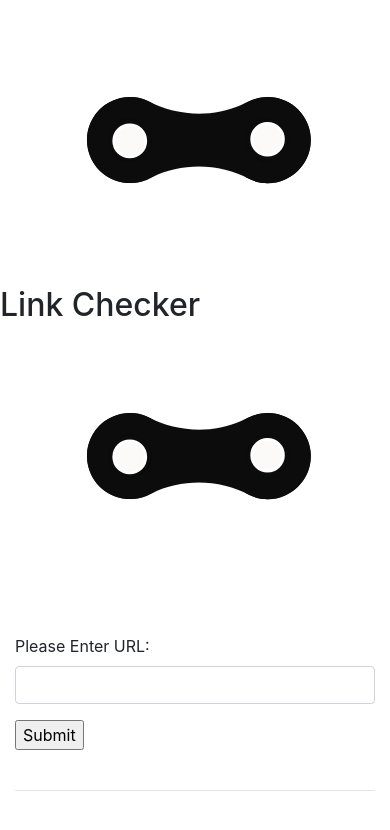
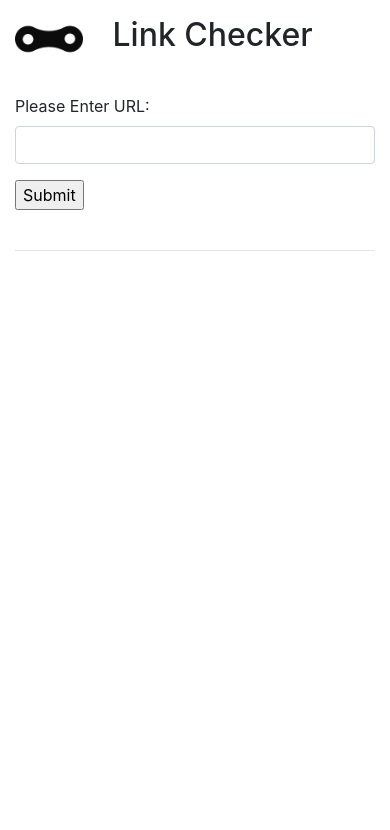
Before and after one commit to claudin5/link-checker, a Django app: page / in a window 390 px wide. Shown: the top 830 px of the page. Run offline with Django 3.2, Linux system fonts and the light colour scheme; parts of the project's set-up code (start-up, migrations or seed data) failed here and were passed over; some libraries are stand-ins or nearby versions.

Commit message:
changed image to png

```diff
--- a/static/css/base.css
+++ b/static/css/base.css
@@ -8,3 +8,8 @@
 td, th {
     padding-right: 1rem;
 }
+
+#logo-img {
+    width: 100%;
+    height: auto;
+}
--- a/templates/base.html
+++ b/templates/base.html
@@ -14,14 +14,11 @@
 <header>
     <div class="container py-3 mb-3">
         <div class="row">
-            <div class="col-sm-1 ">
-                <img src="{% static 'img/chain-312011.svg' %}" alt="Link Checker">
+            <div class="col-3 col-md-2 col-lg-1 d-flex align-items-center">
+                <img id="logo-img" src="{% static 'img/chain.png' %}" alt="Link Checker">
             </div>
-            <div class="co-3l d-flex align-items-center">
+            <div class="col d-flex align-items-center">
                 <h2 class="">Link Checker</h2>
-            </div>
-            <div class="col-sm-1 ">
-                <img src="{% static 'img/chain-312011.svg' %}" alt="Link Checker">
             </div>
         </div>
     </div>
```
Also changed, not shown: static/img/chain-312011.svg (deleted), static/img/chain.png (added), 1 other file.
